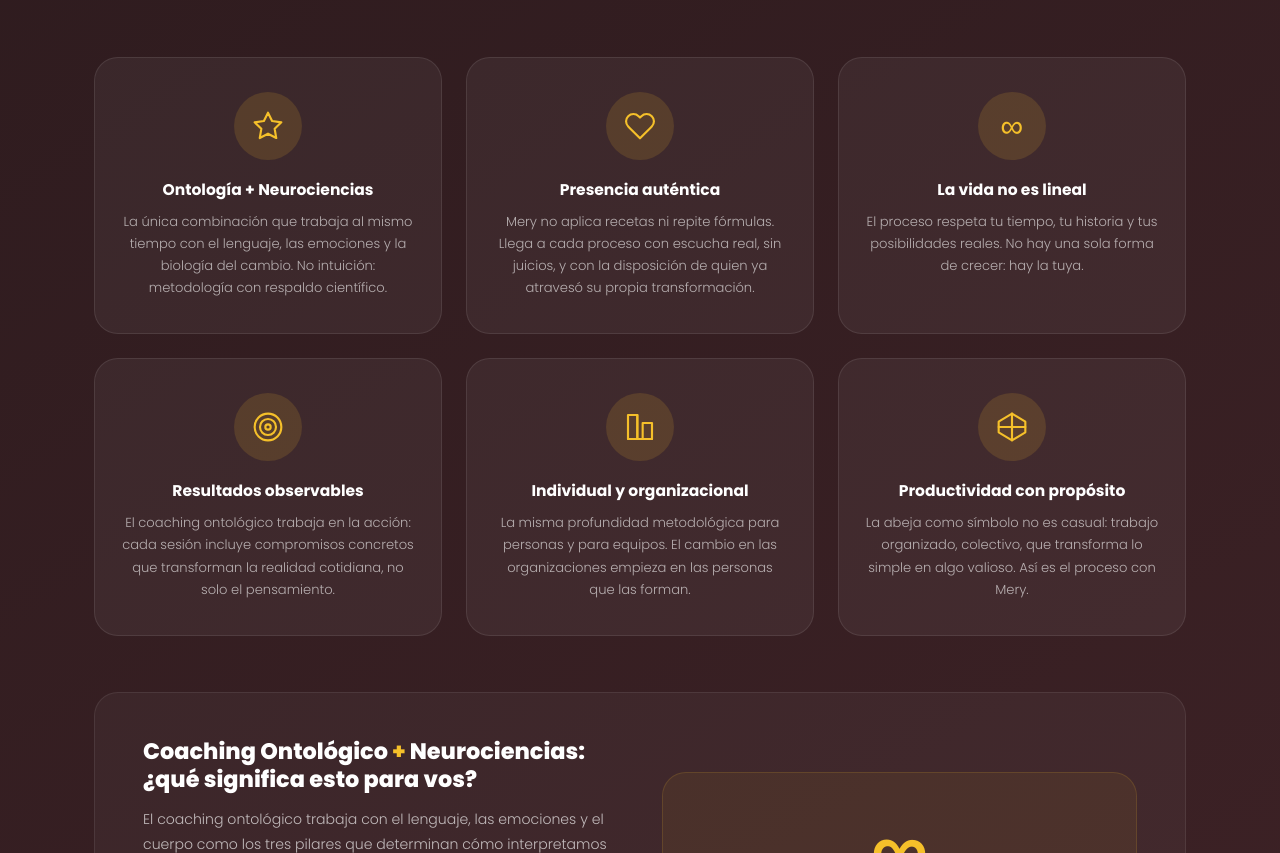
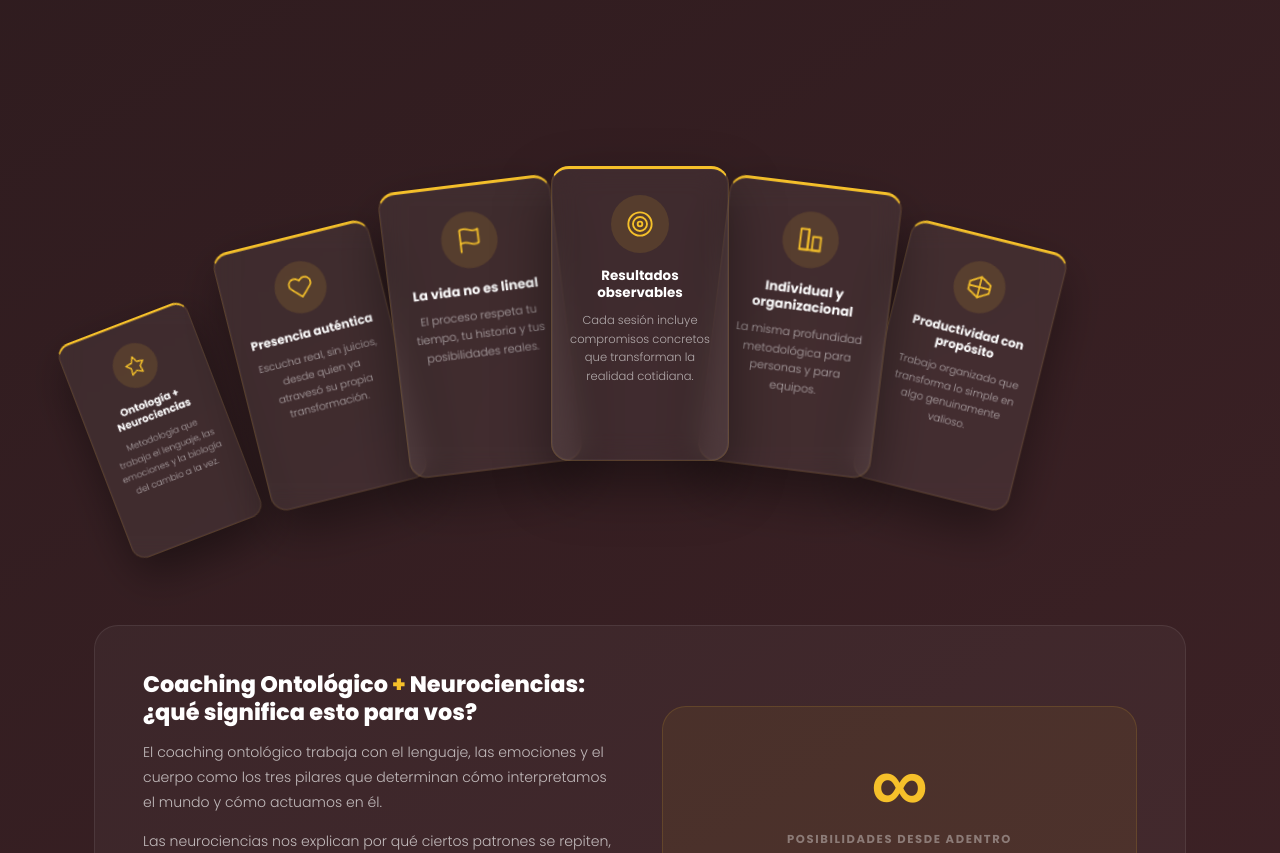
Before and after one commit to nereayacuna-hash/Merygo, a plain HTML site: page index.html in a window 1280 px wide. Shown: the part 5250-6103 px from the top of the page. Drawn offline with nearby package versions, Linux system fonts and the light colour scheme.

Commit message:
Update index.html

```diff
--- a/index.html
+++ b/index.html
@@ -562,25 +562,45 @@
     .pq-bg-1 { width: 360px; height: 360px; background: var(--amarillo); opacity: 0.05; top: -80px; right: -80px; }
     .pq-bg-2 { width: 220px; height: 220px; background: var(--terracota); opacity: 0.10; bottom: -40px; left: -40px; }
 
-    .dif-grid {
-      display: grid; grid-template-columns: repeat(3, 1fr);
-      gap: 24px; margin-top: 60px; margin-bottom: 56px;
-      position: relative; z-index: 1;
-    }
-    .dif-card {
-      background: rgba(255,255,255,0.05);
-      border: 1px solid rgba(255,255,255,0.09);
-      border-radius: var(--radio-l); padding: 34px 26px; text-align: center;
-      transition: var(--t);
-    }
-    .dif-card:hover { background: rgba(245,192,42,0.09); border-color: rgba(245,192,42,0.28); transform: translateY(-4px); }
-    .dif-icon {
-      width: 68px; height: 68px; background: rgba(245,192,42,0.14);
-      border-radius: 50%; display: flex; align-items: center;
-      justify-content: center; margin: 0 auto 18px; color: var(--amarillo);
-    }
-    .dif-card h3 { font-size: 0.97rem; font-weight: 700; color: var(--blanco); margin-bottom: 10px; }
-    .dif-card p  { font-size: 0.82rem; font-weight: 300; color: rgba(255,255,255,0.62); line-height: 1.68; }
+    /* Diferenciadores fan layout */
+    .dif-fan-layout {
+      position: relative; width: 100%; height: 520px;
+      display: flex; align-items: center; justify-content: center;
+      margin-top: 56px; margin-bottom: 52px; overflow: visible;
+    }
+    .dif-fan-card {
+      position: absolute;
+      width: 178px; height: 295px;
+      background: rgba(255,255,255,0.06);
+      border: 1px solid rgba(245,192,42,0.14);
+      border-top: 3px solid var(--amarillo);
+      border-radius: 18px;
+      padding: 26px 18px 22px;
+      text-align: center;
+      display: flex; flex-direction: column; align-items: center;
+      backdrop-filter: blur(14px);
+      -webkit-backdrop-filter: blur(14px);
+      box-shadow: 0 24px 56px rgba(0,0,0,0.42), inset 0 0 0 1px rgba(255,255,255,0.04);
+      will-change: transform, opacity;
+      cursor: default;
+      overflow: hidden;
+    }
+    .dif-fan-icon {
+      width: 58px; height: 58px;
+      background: rgba(245,192,42,0.12);
+      border-radius: 50%;
+      display: flex; align-items: center; justify-content: center;
+      color: var(--amarillo);
+      margin-bottom: 14px; flex-shrink: 0;
+    }
+    .dif-fan-card h3 {
+      font-size: 0.84rem; font-weight: 700;
+      color: var(--blanco); margin-bottom: 9px; line-height: 1.3;
+    }
+    .dif-fan-card p {
+      font-size: 0.72rem; font-weight: 300;
+      color: rgba(255,255,255,0.60); line-height: 1.62;
+    }
 
     /* Bloque ontología + neurociencias */
     .neuro-block {
@@ -773,7 +793,8 @@
        RESPONSIVE
     ================================================================ */
     @media (max-width: 1024px) {
-      .dif-grid { grid-template-columns: repeat(2,1fr); }
+      .dif-fan-layout { height: 460px; }
+      .dif-fan-card { width: 160px; height: 272px; }
       .neuro-block { grid-template-columns: 1fr; }
       .ft-grid { grid-template-columns: 1fr 1fr; }
     }
@@ -796,7 +817,11 @@
       .pq-grid { grid-template-columns: 1fr; }
       .sv-fan-layout { height: 360px; }
       .sv-fan-card { width: 252px; }
-      .dif-grid { grid-template-columns: 1fr; }
+      .dif-fan-layout { height: 400px; }
+      .dif-fan-card { width: 138px; height: 248px; padding: 20px 12px 16px; font-size: 0.92rem; }
+      .dif-fan-card h3 { font-size: 0.76rem; }
+      .dif-fan-card p  { font-size: 0.66rem; }
+      .dif-fan-icon { width: 48px; height: 48px; }
       .cur-grid { grid-template-columns: 1fr; }
       .cta-options { grid-template-columns: 1fr; }
       .cur-banner { flex-direction: column; text-align: center; padding: 28px 24px; }
@@ -1202,37 +1227,44 @@
       <p class="lead light center">No todo el coaching es igual. Esto es lo que hace único el proceso con MeryGo.</p>
     </div>
 
-    <div class="dif-grid">
-      <div class="dif-card fade-up d1">
-        <div class="dif-icon"><svg width="32" height="32" viewBox="0 0 24 24" fill="none" stroke="currentColor" stroke-width="1.6" stroke-linecap="round" stroke-linejoin="round"><polygon points="12 2 15.09 8.26 22 9.27 17 14.14 18.18 21.02 12 17.77 5.82 21.02 7 14.14 2 9.27 8.91 8.26 12 2"/></svg></div>
+    <div class="dif-fan-layout" id="difFanLayout">
+
+      <div class="dif-fan-card">
+        <div class="dif-fan-icon"><svg width="28" height="28" viewBox="0 0 24 24" fill="none" stroke="currentColor" stroke-width="1.6" stroke-linecap="round" stroke-linejoin="round"><polygon points="12 2 15.09 8.26 22 9.27 17 14.14 18.18 21.02 12 17.77 5.82 21.02 7 14.14 2 9.27 8.91 8.26 12 2"/></svg></div>
         <h3>Ontología + Neurociencias</h3>
-        <p>La única combinación que trabaja al mismo tiempo con el lenguaje, las emociones y la biología del cambio. No intuición: metodología con respaldo científico.</p>
-      </div>
-      <div class="dif-card fade-up d2">
-        <div class="dif-icon"><svg width="32" height="32" viewBox="0 0 24 24" fill="none" stroke="currentColor" stroke-width="1.6" stroke-linecap="round" stroke-linejoin="round"><path d="M20.84 4.61a5.5 5.5 0 0 0-7.78 0L12 5.67l-1.06-1.06a5.5 5.5 0 0 0-7.78 7.78l1.06 1.06L12 21.23l7.78-7.78 1.06-1.06a5.5 5.5 0 0 0 0-7.78z"/></svg></div>
+        <p>Metodología que trabaja el lenguaje, las emociones y la biología del cambio a la vez.</p>
+      </div>
+
+      <div class="dif-fan-card">
+        <div class="dif-fan-icon"><svg width="28" height="28" viewBox="0 0 24 24" fill="none" stroke="currentColor" stroke-width="1.6" stroke-linecap="round" stroke-linejoin="round"><path d="M20.84 4.61a5.5 5.5 0 0 0-7.78 0L12 5.67l-1.06-1.06a5.5 5.5 0 0 0-7.78 7.78l1.06 1.06L12 21.23l7.78-7.78 1.06-1.06a5.5 5.5 0 0 0 0-7.78z"/></svg></div>
         <h3>Presencia auténtica</h3>
-        <p>Mery no aplica recetas ni repite fórmulas. Llega a cada proceso con escucha real, sin juicios, y con la disposición de quien ya atravesó su propia transformación.</p>
-      </div>
-      <div class="dif-card fade-up d3">
-        <div class="dif-icon"><span style="font-size:2rem;font-weight:300;line-height:1;color:var(--amarillo);">∞</span></div>
+        <p>Escucha real, sin juicios, desde quien ya atravesó su propia transformación.</p>
+      </div>
+
+      <div class="dif-fan-card">
+        <div class="dif-fan-icon"><svg width="28" height="28" viewBox="0 0 24 24" fill="none" stroke="currentColor" stroke-width="1.6" stroke-linecap="round" stroke-linejoin="round"><path d="M4 15s1-1 4-1 5 2 8 2 4-1 4-1V3s-1 1-4 1-5-2-8-2-4 1-4 1z"/><line x1="4" y1="22" x2="4" y2="15"/></svg></div>
         <h3>La vida no es lineal</h3>
-        <p>El proceso respeta tu tiempo, tu historia y tus posibilidades reales. No hay una sola forma de crecer: hay la tuya.</p>
-      </div>
-      <div class="dif-card fade-up d1">
-        <div class="dif-icon"><svg width="32" height="32" viewBox="0 0 24 24" fill="none" stroke="currentColor" stroke-width="1.6" stroke-linecap="round" stroke-linejoin="round"><circle cx="12" cy="12" r="10"/><circle cx="12" cy="12" r="6"/><circle cx="12" cy="12" r="2"/></svg></div>
+        <p>El proceso respeta tu tiempo, tu historia y tus posibilidades reales.</p>
+      </div>
+
+      <div class="dif-fan-card">
+        <div class="dif-fan-icon"><svg width="28" height="28" viewBox="0 0 24 24" fill="none" stroke="currentColor" stroke-width="1.6" stroke-linecap="round" stroke-linejoin="round"><circle cx="12" cy="12" r="10"/><circle cx="12" cy="12" r="6"/><circle cx="12" cy="12" r="2"/></svg></div>
         <h3>Resultados observables</h3>
-        <p>El coaching ontológico trabaja en la acción: cada sesión incluye compromisos concretos que transforman la realidad cotidiana, no solo el pensamiento.</p>
-      </div>
-      <div class="dif-card fade-up d2">
-        <div class="dif-icon"><svg width="32" height="32" viewBox="0 0 24 24" fill="none" stroke="currentColor" stroke-width="1.6" stroke-linecap="round" stroke-linejoin="round"><rect x="3" y="3" width="7" height="18"/><rect x="14" y="9" width="7" height="12"/><path d="M10 3v18M21 21H3"/></svg></div>
+        <p>Cada sesión incluye compromisos concretos que transforman la realidad cotidiana.</p>
+      </div>
+
+      <div class="dif-fan-card">
+        <div class="dif-fan-icon"><svg width="28" height="28" viewBox="0 0 24 24" fill="none" stroke="currentColor" stroke-width="1.6" stroke-linecap="round" stroke-linejoin="round"><rect x="3" y="3" width="7" height="18"/><rect x="14" y="9" width="7" height="12"/><path d="M10 3v18M21 21H3"/></svg></div>
         <h3>Individual y organizacional</h3>
-        <p>La misma profundidad metodológica para personas y para equipos. El cambio en las organizaciones empieza en las personas que las forman.</p>
-      </div>
-      <div class="dif-card fade-up d3">
-        <div class="dif-icon"><svg width="32" height="32" viewBox="0 0 24 24" fill="none" stroke="currentColor" stroke-width="1.6" stroke-linecap="round" stroke-linejoin="round"><polygon points="12 2 22 8 22 16 12 22 2 16 2 8 12 2"/><line x1="12" y1="2" x2="12" y2="22"/><line x1="2" y1="12" x2="22" y2="12"/></svg></div>
+        <p>La misma profundidad metodológica para personas y para equipos.</p>
+      </div>
+
+      <div class="dif-fan-card">
+        <div class="dif-fan-icon"><svg width="28" height="28" viewBox="0 0 24 24" fill="none" stroke="currentColor" stroke-width="1.6" stroke-linecap="round" stroke-linejoin="round"><polygon points="12 2 22 8 22 16 12 22 2 16 2 8 12 2"/><line x1="12" y1="2" x2="12" y2="22"/><line x1="2" y1="12" x2="22" y2="12"/></svg></div>
         <h3>Productividad con propósito</h3>
-        <p>La abeja como símbolo no es casual: trabajo organizado, colectivo, que transforma lo simple en algo valioso. Así es el proceso con Mery.</p>
-      </div>
+        <p>Trabajo organizado que transforma lo simple en algo genuinamente valioso.</p>
+      </div>
+
     </div>
 
     <div class="neuro-block fade-up">
@@ -1607,6 +1639,95 @@ document.querySelectorAll('.fade-up').forEach(el => io.observe(el));
   }, { threshold: 0.15 });
   fanObs.observe(fanEl);
 })();
+
+/* ── DIFERENCIADORES FAN LAYOUT (GSAP) ──────────────── */
+(function () {
+  function rMult(w) {
+    if (w < 480) return 0.30;
+    if (w < 640) return 0.42;
+    if (w < 768) return 0.54;
+    if (w < 1024) return 0.74;
+    return 1.0;
+  }
+
+  function slotCfg(total, slot) {
+    const center = total >> 1;
+    const d = total > 1 ? (slot - center) / center : 0;
+    const a = Math.abs(d);
+    return {
+      rot: d * 21, scale: 1.0 - 0.2244 * a * a,
+      x: d * 30,   y: a * a * 7.3,
+      zIndex: 10 - Math.abs(slot - center),
+    };
+  }
+
+  const container = document.getElementById('difFanLayout');
+  if (!container) return;
+  const cards = Array.from(container.querySelectorAll('.dif-fan-card'));
+  const total = cards.length;
+  const centerSlot = total >> 1;
+
+  function layout(entering) {
+    const m = rMult(window.innerWidth);
+    cards.forEach((card, slot) => {
+      const { rot, scale, x, y, zIndex } = slotCfg(total, slot);
+      const target = { x: `${x * m}rem`, y: `${y}rem`, rotation: rot, scale, zIndex, opacity: 1 };
+      if (entering) {
+        gsap.set(card, { x: 0, y: '14rem', rotation: 0, scale: 0.5, opacity: 0, zIndex: 0 });
+        gsap.to(card, { ...target, duration: 1.15, ease: 'elastic.out(1.05,.78)', delay: 0.12 + slot * 0.07 });
+      } else {
+        gsap.set(card, target);
+      }
+    });
+  }
+
+  /* hover push-apart effect */
+  let activeSlot = null, leaveTimer = null;
+
+  function applyHover(hovered) {
+    const m = rMult(window.innerWidth);
+    cards.forEach((card, slot) => {
+      const base = slotCfg(total, slot);
+      let tx = base.x * m, ty = base.y, tr = base.rot, ts = base.scale, delay = 0;
+      if (hovered !== null) {
+        const dist = Math.abs(slot - hovered);
+        delay = dist * 0.02;
+        if (slot === hovered) {
+          ty -= 2.5; ts *= 1.08;
+        } else {
+          const norm = centerSlot > 0 ? (slot - centerSlot) / centerSlot : 0;
+          const push = 8 * (1 - Math.abs(norm)) * (1 + 0.2 * Math.max(0, 3 - dist));
+          if (slot < hovered) { tx -= push * m; tr -= 3 / (dist + 1); }
+          else                 { tx += push * m; tr += 3 / (dist + 1); }
+        }
+      } else {
+        delay = Math.abs(slot - centerSlot) * 0.02;
+      }
+      gsap.to(card, { x: `${tx}rem`, y: `${ty}rem`, rotation: tr, scale: ts,
+        duration: 0.5, delay, ease: 'elastic.out(1,.75)', overwrite: 'auto' });
+      gsap.set(card, { zIndex: base.zIndex });
+    });
+  }
+
+  cards.forEach((card, slot) => {
+    card.addEventListener('mouseenter', () => {
+      if (leaveTimer) { clearTimeout(leaveTimer); leaveTimer = null; }
+      if (activeSlot !== slot) { activeSlot = slot; applyHover(slot); }
+    });
+  });
+  container.addEventListener('mouseleave', () => {
+    if (leaveTimer) clearTimeout(leaveTimer);
+    leaveTimer = setTimeout(() => { activeSlot = null; applyHover(null); }, 50);
+  });
+  window.addEventListener('resize', () => applyHover(activeSlot));
+
+  /* trigger on scroll */
+  cards.forEach(c => gsap.set(c, { opacity: 0 }));
+  const difObs = new IntersectionObserver(entries => {
+    if (entries[0].isIntersecting) { layout(true); difObs.disconnect(); }
+  }, { threshold: 0.12 });
+  difObs.observe(container);
+})();
 </script>
 
 </body>
```
